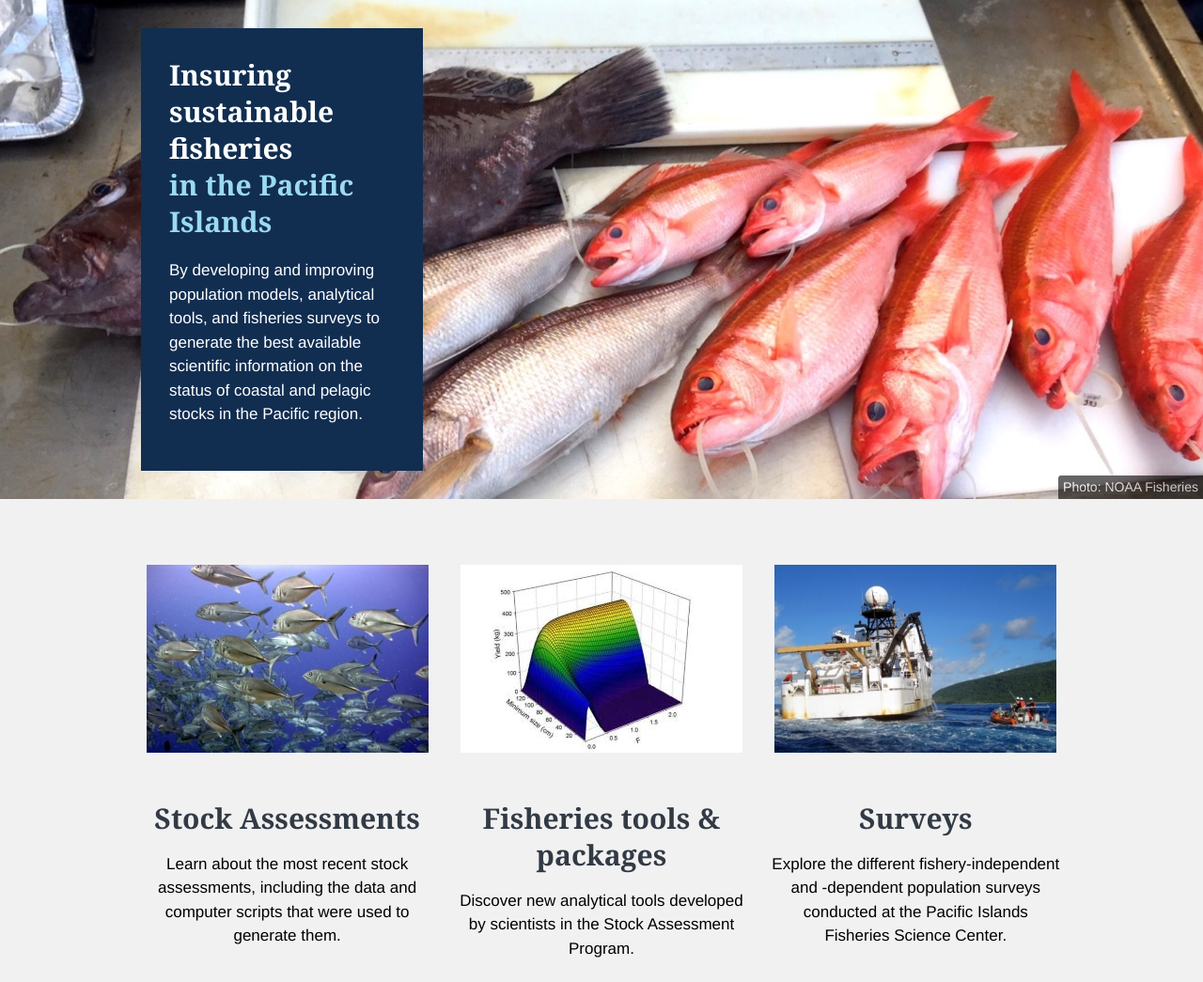
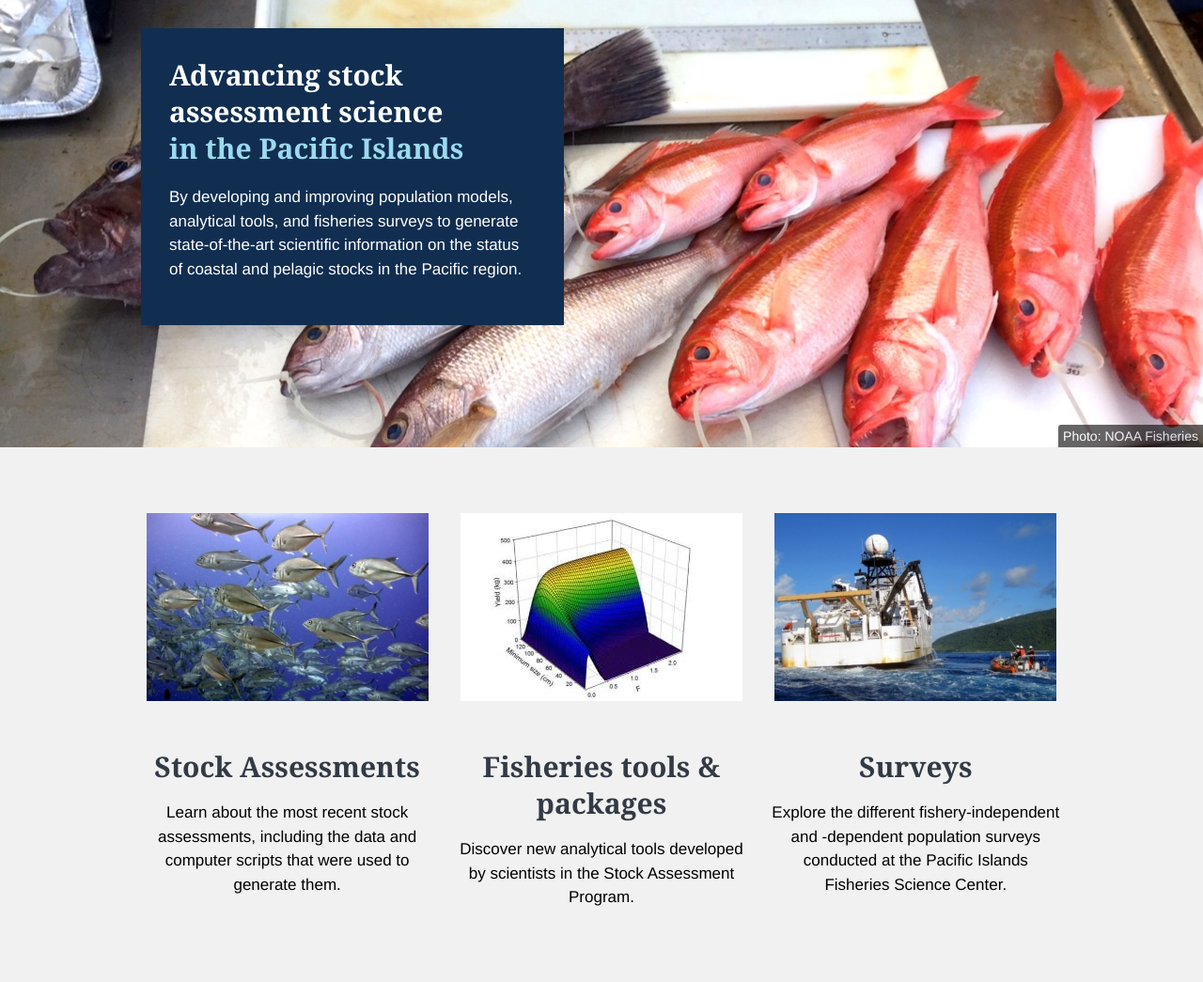
Before and after one commit to PIFSCstockassessments/PIFSCstockassessments.github.io, a Jekyll site: the page built from pages/home.md, in a window 1280 px wide. Shown: the part 300-1345 px from the top of the page at 94% size. Built offline with Jekyll 4.4.1, drawn with Linux system fonts in a browser that asks for light colours; some web fonts are replaced; grey boxes are pictures that could not be loaded.

Commit message:
Added @marcnadon hero content changes.

```diff
--- a/_sass/pifsc/_sap-hero.scss
+++ b/_sass/pifsc/_sap-hero.scss
@@ -17,6 +17,17 @@
     }
 
 }
+
+.usa-grid{
+    .usa-hero-callout{
+        @include media($large-screen){
+            max-width: 45rem;
+            margin-bottom: 10rem;
+        }
+
+    }
+}
+
 
 .usa-section{
   .usa-hero-link {
--- a/pages/home.md
+++ b/pages/home.md
@@ -7,10 +7,10 @@ layout: home
 hero:
   image: /assets/pifsc/img/hero/hero-btm-ebisui_iii.jpg
   callout:
-    text: Insuring sustainable fisheries # in the Pacific Islands
+    text: Advancing stock assessment science # in the Pacific Islands
     alt: in the Pacific Islands
     #text: Advancing stock assessment science in the Pacific Islands
-  content: By developing and improving population models, analytical tools, and fisheries surveys to generate the best available scientific information on the status of coastal and pelagic stocks in the Pacific region.
+  content: By developing and improving population models, analytical tools, and fisheries surveys to generate state-of-the-art scientific information on the status of coastal and pelagic stocks in the Pacific region.
   caption: NOAA Fisheries
 
 graphics:
```
